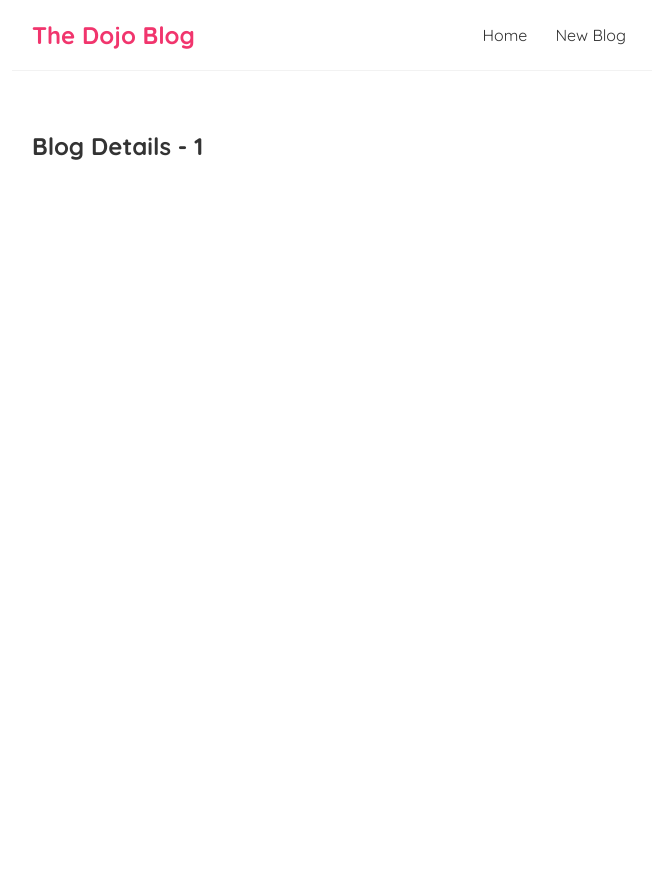
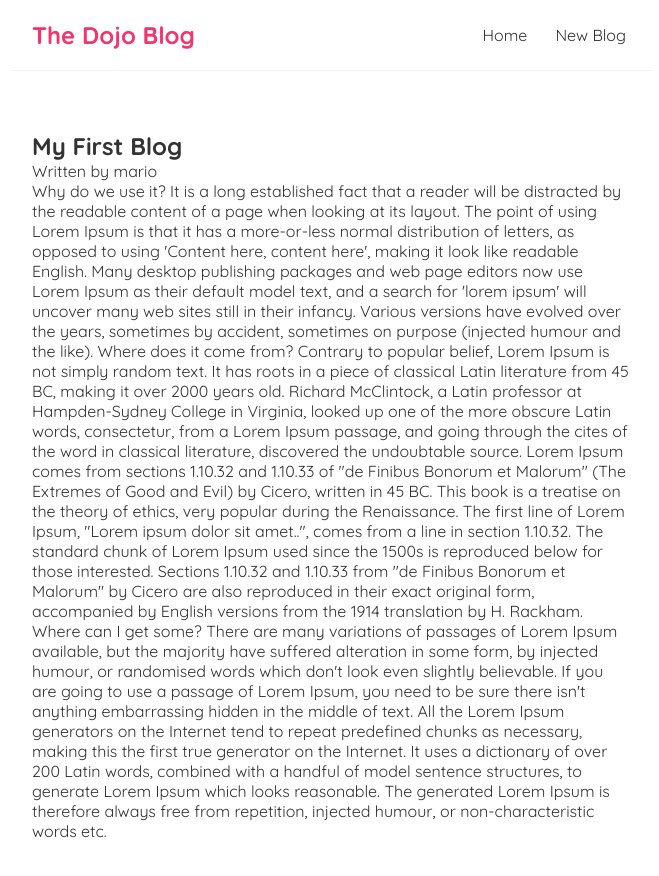
Before and after one commit to AadityaNitin/dojo-blog, a React (Create React App) app in the folder dojo-blog/: page /blogs/1 in a window 1280 px wide. Shown: the top 876 px of the page, without its empty margins (308-967 px from the left). Before the commit the page ends 800 px from the top, so only its background shows below. Built offline with nearby package versions, Linux system fonts and the light colour scheme; data requests are answered from the project's data file.

Commit message:
:star: feat: add blogs from database

```diff
--- a/dojo-blog/src/BlogDetails.js
+++ b/dojo-blog/src/BlogDetails.js
@@ -1,10 +1,20 @@
 import { useParams } from "react-router-dom";
+import useFetch from "./useFetch";
 
 const BlogDetails = () => {
-    const { id } = useParams()
+    const { id } = useParams();
+    const {data: blog, error, isPending} = useFetch('http://localhost:8000/blogs/' + id);
     return (
     <div className="blog-details">
-        <h2>Blog Details - { id }</h2>
+      { isPending && <div>Loading...</div>}
+      { error && <div>{ error }</div> }
+      {blog && (
+          <article>
+              <h2>{ blog.title }</h2>
+              <p>Written by {blog.author} </p>
+              <div>{blog.body}</div>
+          </article>
+      )}
     </div>
       );
 }
```
